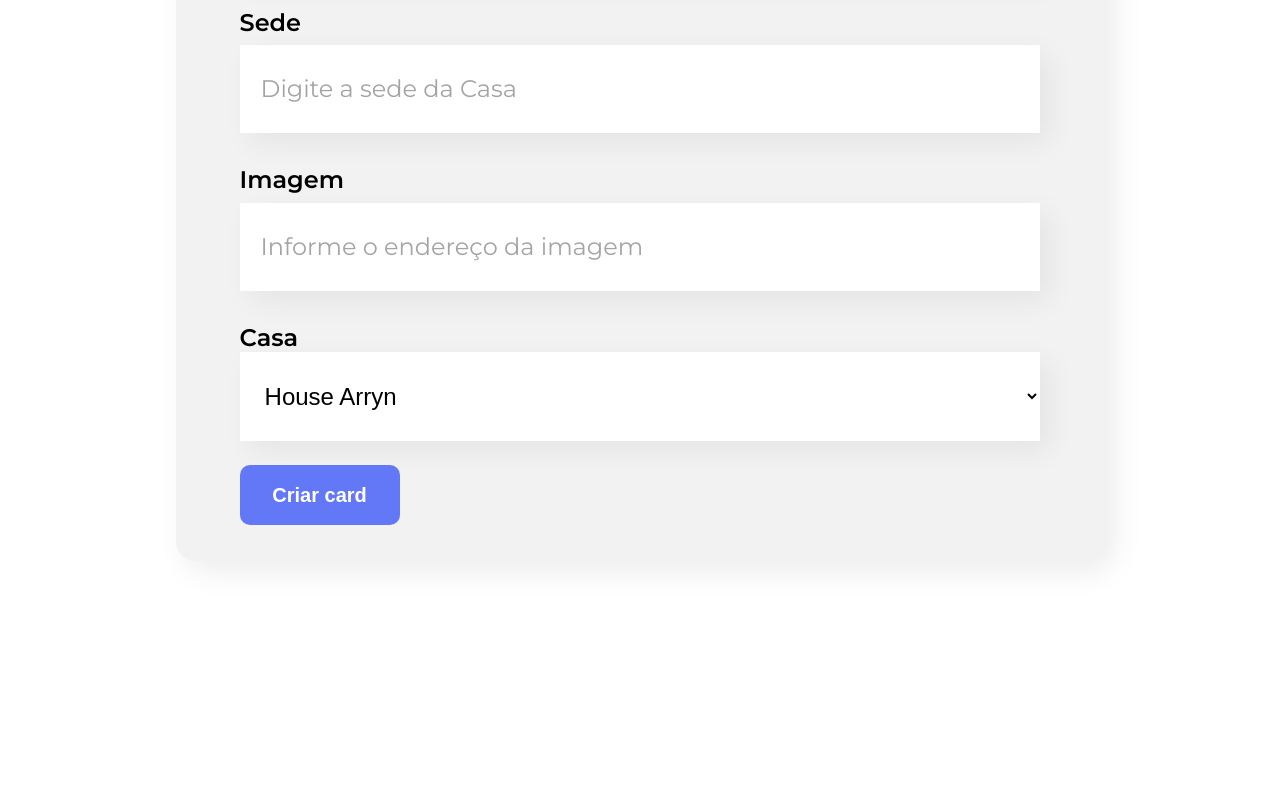
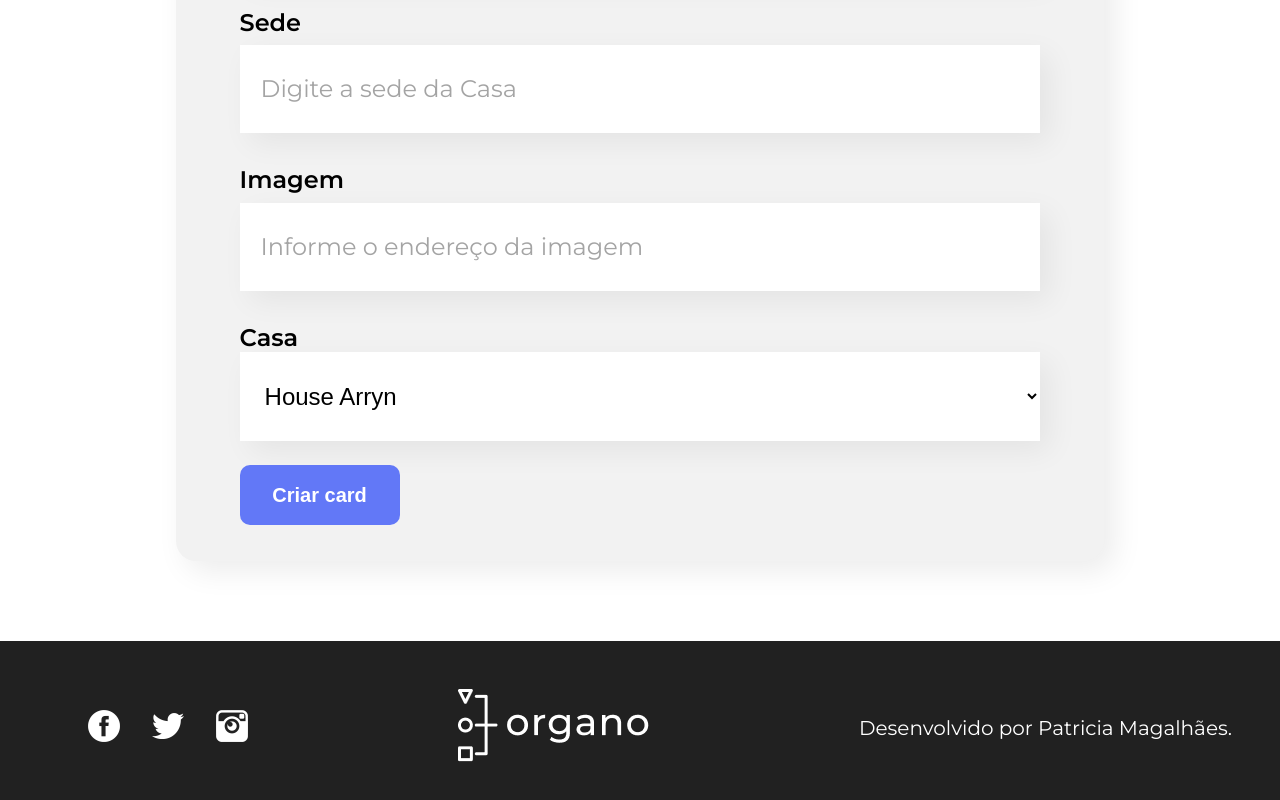
Before and after one commit to pmagalhaes2/organo, a React (Create React App) app: page / in a window 1280 px wide. Shown: the part 896-1696 px from the top of the page. Before the commit the page ends 1537 px from the top, so only its background shows below. Built offline with nearby package versions, Linux system fonts and the light colour scheme.

Commit message:
feat: create footer component

```diff
--- a/src/App.js
+++ b/src/App.js
@@ -1,5 +1,6 @@
 import { useState } from "react";
 import { Banner } from "./components/Banner";
+import { Footer } from "./components/Footer";
 import { Form } from "./components/Form";
 import { House } from "./components/House";
 
@@ -35,10 +36,12 @@ function App() {
           key={house.name}
           primary={house.primary}
           secondary={house.secondary}
-          characters={personagens.filter(personagem => personagem.casa === house.name)}
+          characters={personagens.filter(
+            (personagem) => personagem.casa === house.name
+          )}
         />
       ))}
-
+      <Footer />
     </div>
   );
 }
--- /dev/null
+++ b/src/components/Footer/Footer.css
@@ -0,0 +1,18 @@
+.footer-container {
+  background-color: #212121;
+  display: flex;
+  justify-content: space-between;
+  align-items: center;
+  padding: 3rem;
+}
+
+.footer-container ul {
+  list-style: none;
+  display: flex;
+  gap: 2rem;
+}
+
+.footer-container p {
+  color: #ffffff;
+  font-size: 1.25rem;
+}
--- /dev/null
+++ b/src/components/Footer/index.js
@@ -0,0 +1,33 @@
+import "./Footer.css";
+
+export const Footer = () => {
+  return (
+    <footer className="footer-container">
+      <section>
+        <ul>
+          <li>
+            <a href="https://facebook.com" target="_blank">
+              <img src="/images/fb.png" alt="" />
+            </a>
+          </li>
+          <li>
+            <a href="https://twitter.com" target="_blank">
+              <img src="/images/tw.png" alt="" />
+            </a>
+          </li>{" "}
+          <li>
+            <a href="https://instagram.com/" target="_blank">
+              <img src="/images/ig.png" alt="" />
+            </a>
+          </li>
+        </ul>
+      </section>
+      <section>
+        <img src="/images/logo.png" alt=""></img>
+      </section>
+      <section>
+        <p>Desenvolvido por Patricia Magalhães.</p>
+      </section>
+    </footer>
+  );
+};
```
